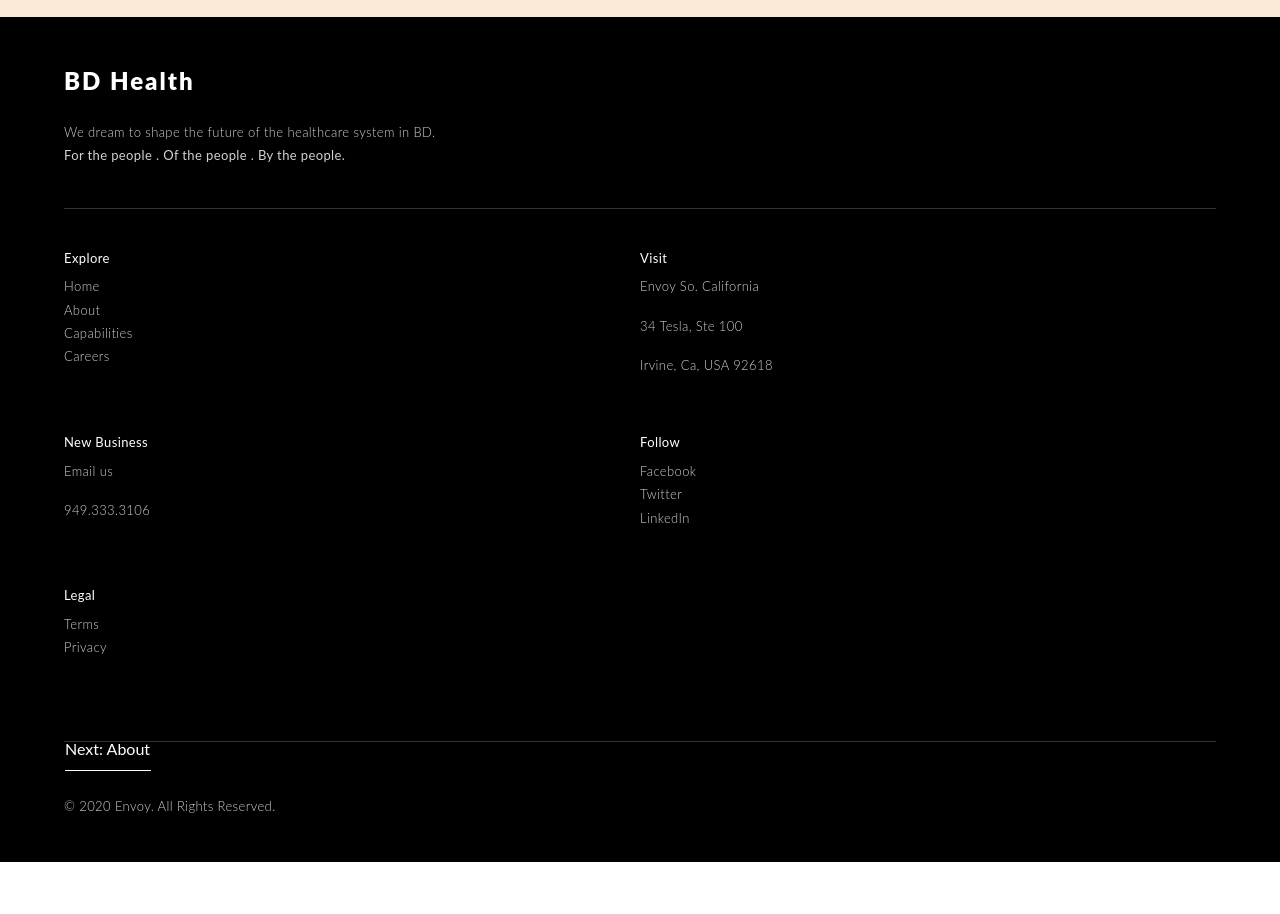
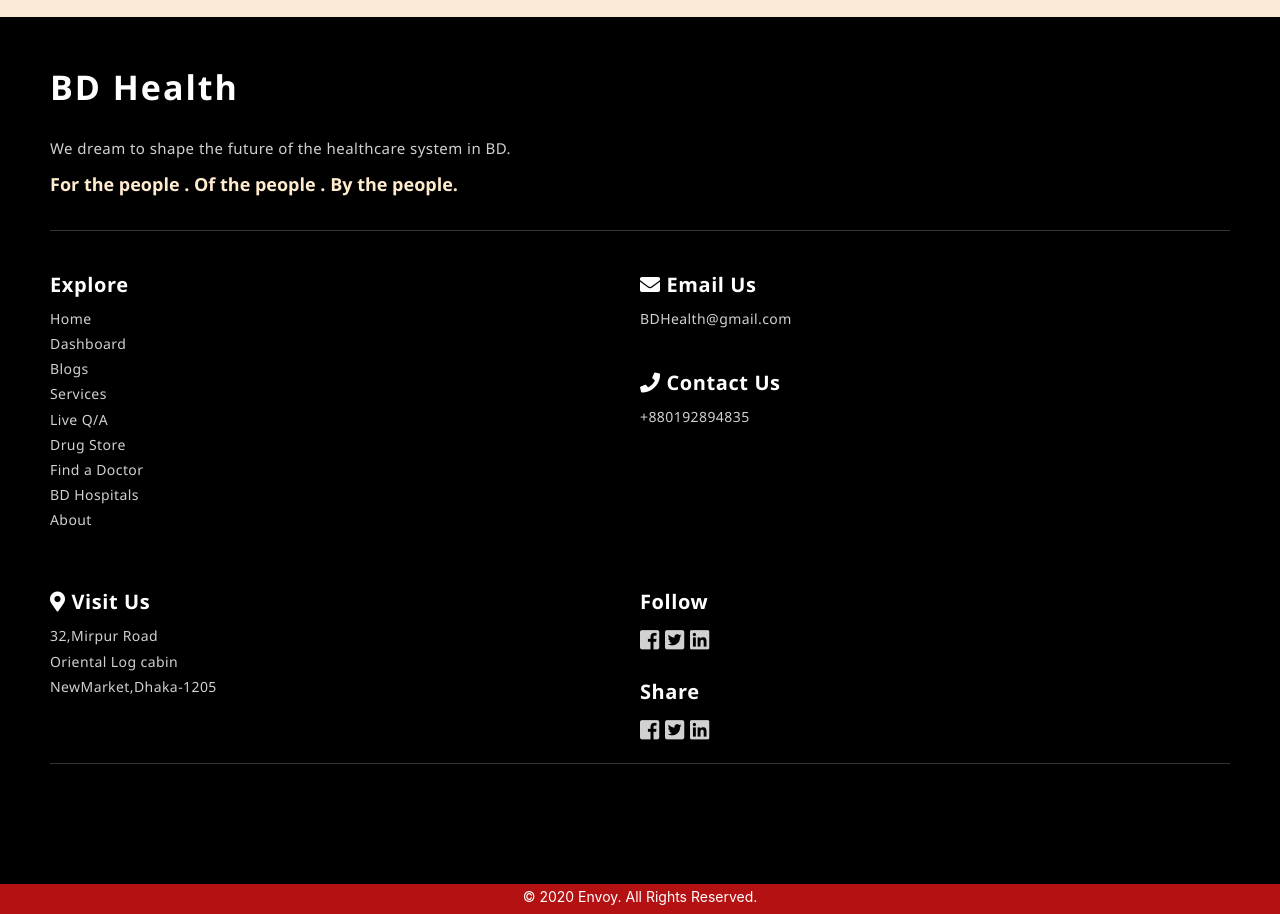
Before and after one commit to Geek-a-Byte/BD-Health, a plain HTML site: page index.html in a window 1280 px wide. Shown: the part 570-1484 px from the top of the page. Before the commit the page ends 1432 px from the top, so only its background shows below. Drawn offline with nearby package versions, Linux system fonts and the light colour scheme.

Commit message:
footer completed

```diff
--- a/index.html
+++ b/index.html
@@ -272,63 +272,69 @@
           <h1>BD Health</h1>
 
           <h2>
-            We dream to shape the future of the healthcare system in BD.<br /><b
-              >For the people . Of the people . By the people.</b
-            >
+            We dream to shape the future of the healthcare system in BD.<br />
           </h2>
+          <b style="color:blanchedalmond; font-size:18px">For the people . Of the people . By the people.</b>
         </section>
 
         <section class="footer-item">
           <h3>Explore</h3>
           <ul>
-            <li><a href="#">Home</a></li>
+            <li><a href="./index.html">Home</a></li>
+            <li><a href="./Dashboard.html">Dashboard</a></li>
+            <li><a href="#">Blogs</a></li>
+            <li><a href="#">Services</a></li>
+            <li><a href="#">Live Q/A</a></li>
+            <li><a href="#">Drug Store</a></li>
+            <li><a href="#">Find a Doctor</a></li>
+            <li><a href="#">BD Hospitals</a></li>
             <li><a href="#">About</a></li>
-            <li><a href="#">Capabilities</a></li>
-            <li><a href="#">Careers</a></li>
           </ul>
         </section>
 
-        <section class="footer-item">
-          <h3>Visit</h3>
-          <a href="#">
-            <p>Envoy So. California</p>
-            <p>34 Tesla, Ste 100</p>
-            <p>Irvine, Ca, USA 92618</p>
-          </a>
+              <section class="footer-item">
 
-          <h3 class="desktop">New Business</h3>
-          <p class="desktop"><a href="#">BDHealth@gmail.com</a></p>
-          <p class="desktop"><a href="#">949.333.3106</a></p>
-        </section>
+              <h3><i class="fas fa-envelope"></i>  Email Us</h3>
+                <a href="mailto:BDHealth@gmail.com">
+                  <p>BDHealth@gmail.com</p>
+                </a>
+                <br>
+              <h3><i class="fas fa-phone"></i> Contact Us</h3>
+              <p>+880192894835</p>
+
+
+
+
+
+              </section>
+
 
         <section class="footer-item">
-          <h3>New Business</h3>
-          <p><a href="#">Email us</a></p>
-          <p><a href="#">949.333.3106</a></p>
+          <h3><i class="fas fa-map-marker-alt"></i> Visit Us</h3>
+          <p>32,Mirpur Road<br>Oriental Log cabin<br>
+          NewMarket,Dhaka-1205</p>
+
         </section>
 
         <section class="footer-item">
           <h3>Follow</h3>
-          <ul>
-            <li><a href="#">Facebook</a></li>
-            <li><a href="#">Twitter</a></li>
-            <li><a href="#">LinkedIn</a></li>
-          </ul>
+          <div class="social-media" style="font-size: 22px;"><a href="#"><i class="fab fa-facebook-square"></i></a>
+          <a href="#"><i class="fab fa-twitter-square"></i></a>
+          <a href="#"><i class="fab fa-linkedin"></i></a></div>
+          <br>
+          <h3>Share</h3>
+          <div class="social-media" style="font-size: 22px;"><a href="#"><i class="fab fa-facebook-square"></i></a>
+            <a href="#"><i class="fab fa-twitter-square"></i></a>
+            <a href="#"><i class="fab fa-linkedin"></i></a></div>
+
         </section>
 
-        <section class="footer-item">
-          <h3>Legal</h3>
-          <ul>
-            <li><a href="#">Terms</a></li>
-            <li><a href="#">Privacy</a></li>
-          </ul>
-        </section>
+      </nav>
 
-        <section class="footer-item">
-          <a href="#" class="footer-button">Next: About</a>
-        </section>
-      </nav>
     </footer>
+    <div>
+      <p style="margin:0;padding:2px 0px;padding-bottom:7px;text-align: center; background-color:rgb(180, 18, 18);color:white;font-size: 14px;">© 2020 Envoy. All Rights Reserved.</p>
+    </div>
 
     <!--* mobile nav script -->
     <script>
--- a/stylesheets/style.css
+++ b/stylesheets/style.css
@@ -148,7 +148,7 @@ body {
   border-radius: 7px;
 }
 .intro h1 {
-  font-family: "Roboto", serif;
+  /* font-family: "Trebuchet MS", "Lucida Sans Unicode", "Lucida Grande","Lucida Sans", Arial, sans-serif; */
   color: rgba(0, 0, 0, 0.877);
   font-size: 48px;
   /* font-family: "Raleway", sans-serif; */
@@ -290,31 +290,23 @@ nav ul .dropdown a.nav-link:hover::after {
 /** footer */
 footer {
   background-color: black;
-  font-family: "Lato", sans-serif;
+  font-family: "Segoe UI", Tahoma, Geneva, Verdana, sans-serif;
+  /* font-family: , sans-serif; */
   padding: 85px 0 285px 0;
 }
 
 .footer-inner {
-  width: 90%;
-  margin-left: auto;
-  margin-right: auto;
+  max-width: 100%;
+  margin-left: 50px;
+  margin-right: 50px;
   margin-bottom: 120px;
-  max-width: 1170px;
+
   position: relative;
 }
 
 .footer-item {
   float: left;
   margin: 0 7.2% 0 0;
-}
-
-.footer-item:nth-of-type(4) {
-  display: none;
-}
-
-.footer-item:nth-of-type(7) {
-  float: right;
-  margin-right: 0;
 }
 
 .footer-button {
@@ -349,18 +341,20 @@ footer {
 }
 
 footer h1 {
-  font-weight: 900;
+  /* font-family: "Trebuchet MS", "Lucida Sans Unicode", "Lucida Grande",
+    "Lucida Sans", Arial, sans-serif; */
+  font-weight: 700;
   color: white;
-  font-size: 24px;
+  font-size: 34px;
   letter-spacing: 2px;
   margin: 0;
   padding-bottom: 10px;
 }
 
 footer h2 {
-  font-weight: 300;
-  line-height: 1.8;
-  font-size: 13px;
+  font-weight: 500;
+  line-height: 2;
+  font-size: 15px;
   color: #d1d1d1;
   letter-spacing: 0.03em;
   padding: 15px 0 0 0;
@@ -368,12 +362,12 @@ footer h2 {
 
 .color {
   color: white;
-  font-weight: 400;
+  font-weight: 300;
 }
 
 footer h3 {
-  font-weight: 400;
-  font-size: 13px;
+  font-weight: 600;
+  font-size: 20px;
   color: white;
   margin: 0;
   padding-bottom: 9px;
@@ -391,18 +385,19 @@ footer ul {
 }
 
 footer li {
-  font-weight: 300;
-  font-size: 13px;
+  font-weight: 400;
+  font-size: 14px;
   color: #d1d1d1;
   letter-spacing: 0.03em;
 }
 
 footer p {
-  font-weight: 300;
-  font-size: 13px;
+  font-weight: 400;
+  font-size: 14px;
   padding: 0;
   line-height: 1.8;
   letter-spacing: 0.03em;
+  color: #d1d1d1;
 }
 
 footer a {
@@ -417,7 +412,7 @@ footer a:hover {
 footer .desktop {
   display: auto;
 }
-
+/*
 .footer-inner:after {
   content: "© 2020 Envoy. All Rights Reserved.";
   font-weight: 300;
@@ -428,7 +423,7 @@ footer .desktop {
   top: 260px;
   clear: both;
   display: block;
-}
+} */
 
 @media (max-width: 1280px) {
   body {
```
